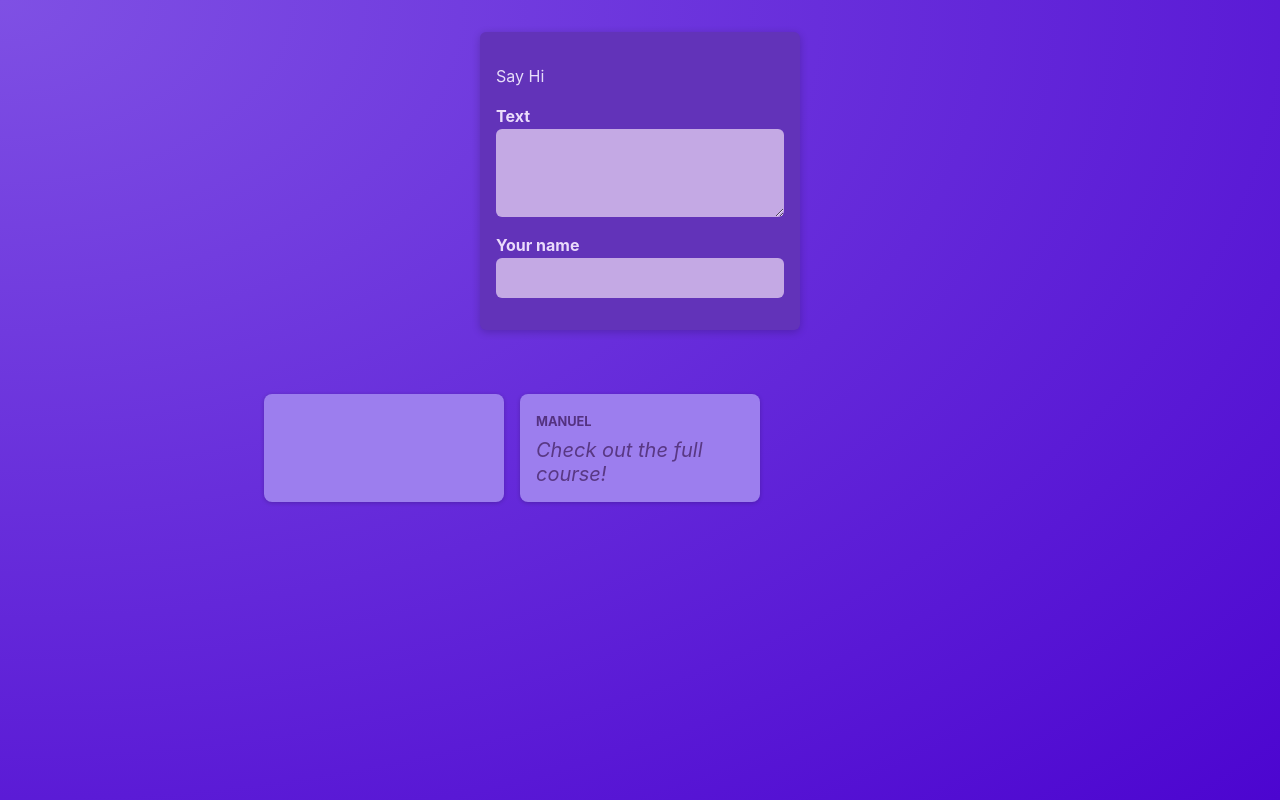
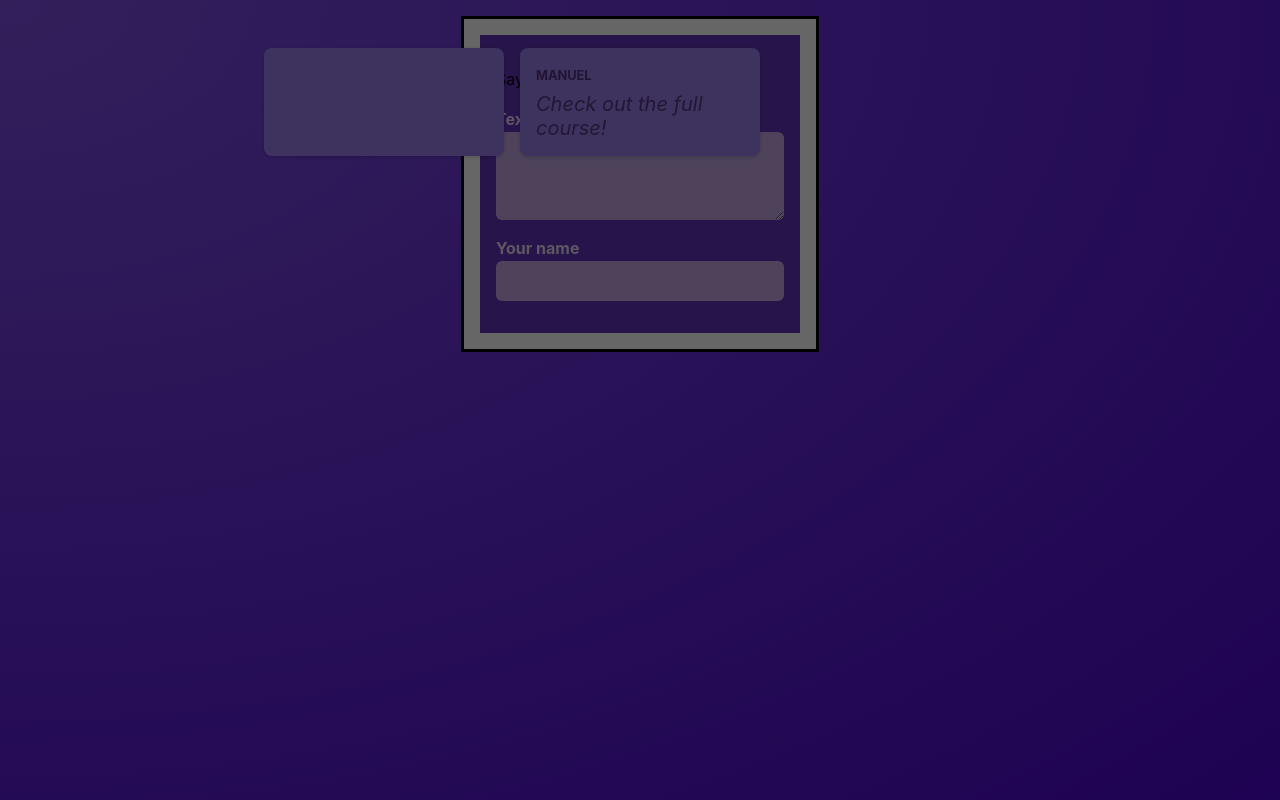
Before and after one commit to JunHwa-Lee/react-practice, a React (Vite) app: page / in a window 1280 px wide. Built offline with nearby package versions, Linux system fonts and the light colour scheme.

Commit message:
497 컴포넌트로 다른 컴포넌트 감싸기

```diff
--- /dev/null
+++ b/src/components/Modal.jsx
@@ -0,0 +1,14 @@
+import classes from "./Modal.module.css";
+
+function Modal({ children }) {
+  return (
+    <>
+      <div className={classes.backdrop} />
+      <dialog open={true} classNmae={classes.modal}>
+        {children}
+      </dialog>
+    </>
+  );
+}
+
+export default Modal;
--- /dev/null
+++ b/src/components/Modal.module.css
@@ -0,0 +1,18 @@
+.backdrop {
+  position: fixed;
+  top: 0;
+  left: 0;
+  width: 100%;
+  height: 100vh;
+  background-color: rgba(0, 0, 0, 0.6);
+  z-index: 1;
+}
+
+.modal {
+  border: none;
+  border-radius: 6px;
+  box-shadow: 0 2px 8px rgba(0, 0, 0, 0.2);
+  padding: 0;
+  overflow: hidden;
+  z-index: 1;
+}
--- a/src/components/NewPost.module.css
+++ b/src/components/NewPost.module.css
@@ -2,9 +2,6 @@
   background-color: #6233b9;
   padding: 1rem;
   width: 20rem;
-  margin: 2rem auto;
-  border-radius: 6px;
-  box-shadow: 0 2px 8px rgba(0, 0, 0, 0.2);
 }
 
 .form label {
--- a/src/components/Post.jsx
+++ b/src/components/Post.jsx
@@ -1,10 +1,10 @@
 import classes from "./Post.module.css";
 
-function Post(props) {
+function Post({ author, body }) {
   return (
     <li className={classes.post}>
-      <p className={classes.author}>{props.author}</p>
-      <p className={classes.text}>{props.body}</p>
+      <p className={classes.author}>{author}</p>
+      <p className={classes.text}>{body}</p>
     </li>
   );
 } // 이렇게 함수의 첫 글자는 대문자를 사용 그리고 함수 안에서는 JSX 코드를 반환해야 한다.
--- a/src/components/PostsList.jsx
+++ b/src/components/PostsList.jsx
@@ -1,5 +1,6 @@
 import { useState } from "react";
 import NewPost from "./NewPost";
+import Modal from "./Modal";
 import Post from "./Post";
 import classes from "./PostsList.module.css";
 
@@ -17,10 +18,12 @@
 
   return (
     <>
-      <NewPost
-        onBodyChange={bodyChangeHandler}
-        onAuthorChange={authorChangeHandler}
-      />
+      <Modal>
+        <NewPost
+          onBodyChange={bodyChangeHandler}
+          onAuthorChange={authorChangeHandler}
+        />
+      </Modal>
       <ul className={classes.posts}>
         <Post author={enteredAuthor} body={enteredBody} />
         <Post author="Manuel" body="Check out the full course!" />
```
